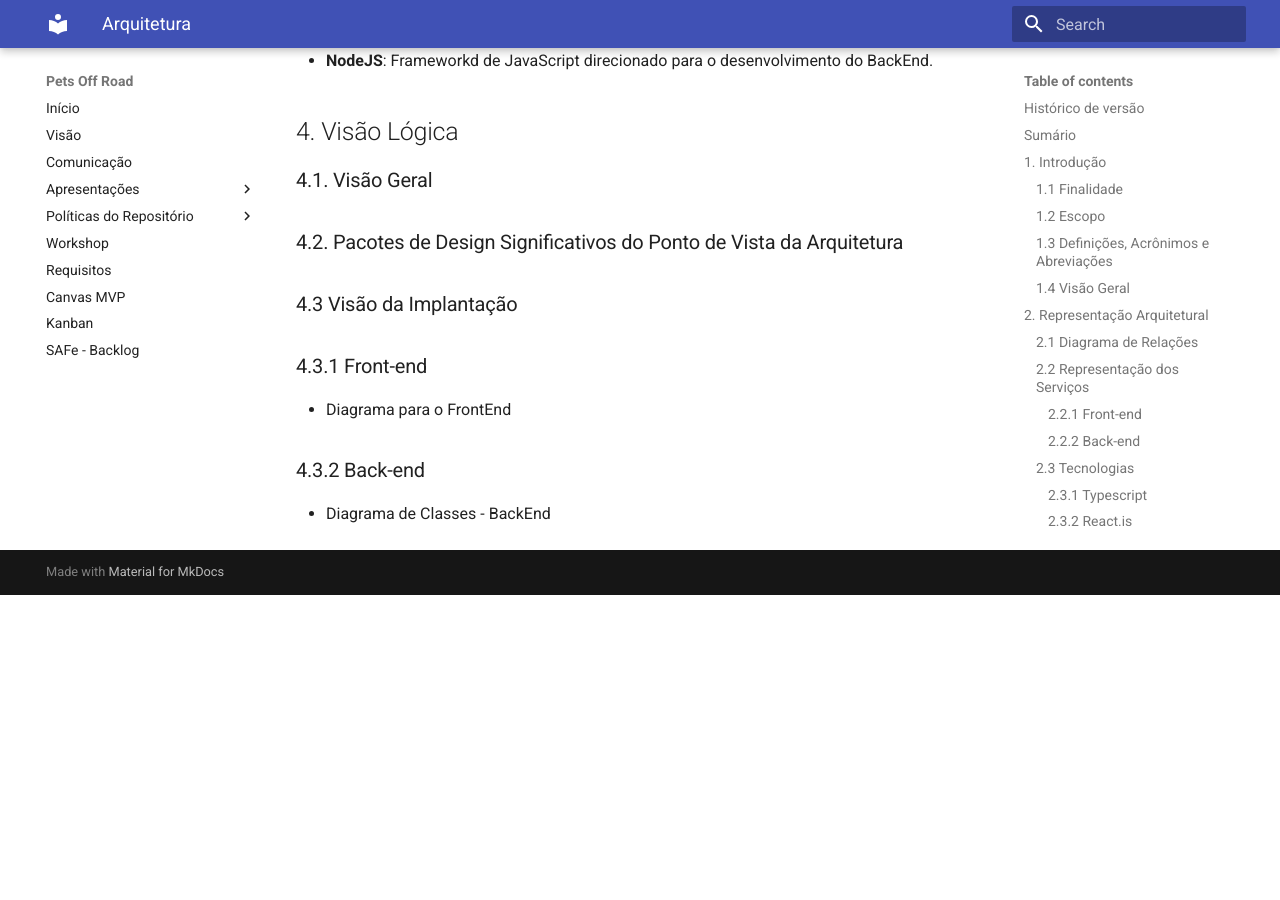
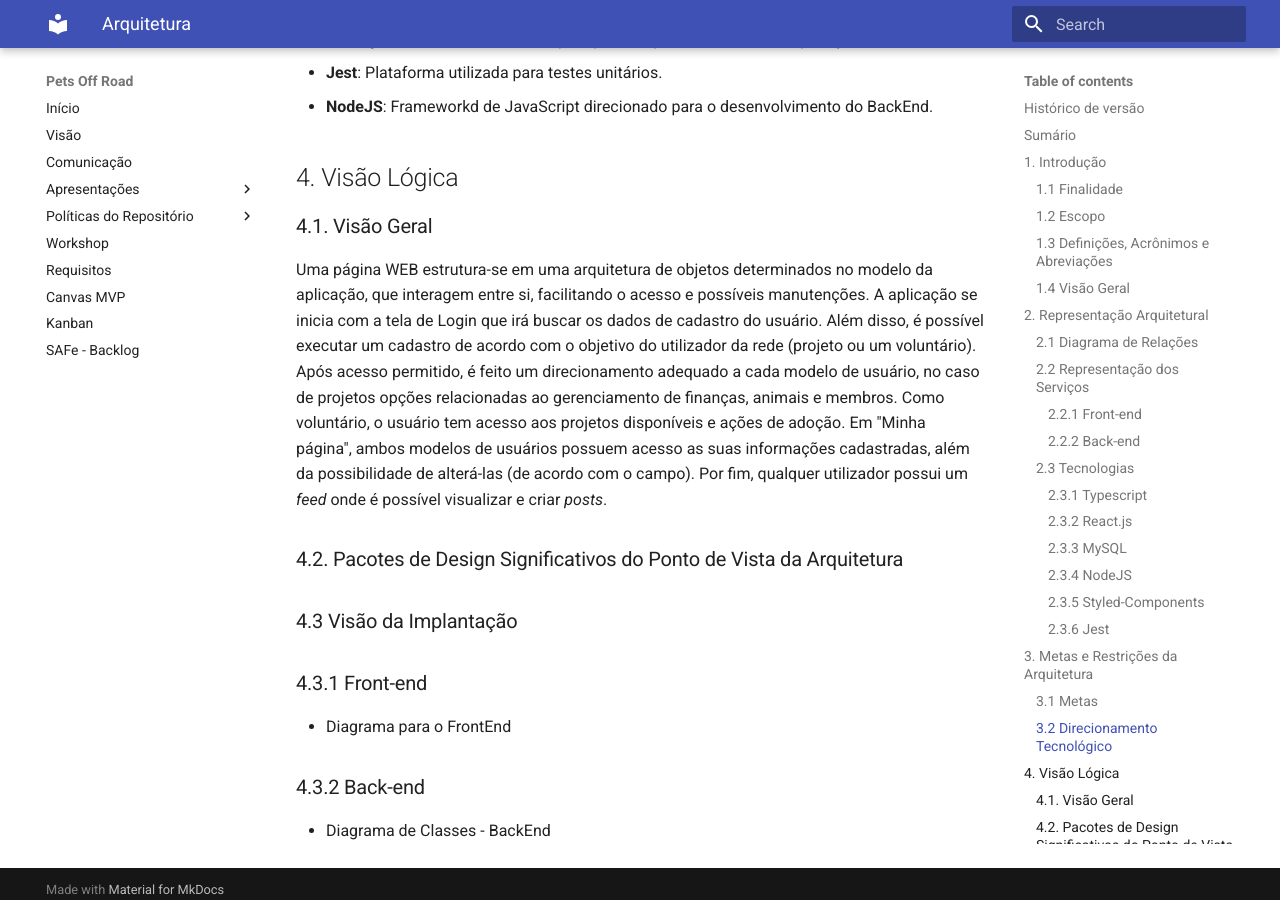
Before and after one commit to mdsreq-fga-unb/2022.1-pets-off-road, an MkDocs documentation site: the page built from docs/produto/arquitetura/Arquitetura.md, in a window 1280 px wide and 900 px high, scrolled down 5366 px. Built offline with MkDocs 1.6.1 and Material for MkDocs 9.7.7, drawn with Linux system fonts in a browser that asks for light colours; before the commit the page ends 5961 px from its top, so only the background shows below that; some of the changed text lies outside the part shown.

Commit message:
Adição parcial de visão lógica.
Co-authored-by: Jose Filipi <filipiffunb@gmail.com>

```diff
--- a/docs/produto/arquitetura/Arquitetura.md
+++ b/docs/produto/arquitetura/Arquitetura.md
@@ -3,8 +3,9 @@
 | Data       | Versão | Modificação                                                                                                  | Autor                                                                                                                                                                                   |
 | :--------- | :----- | :----------------------------------------------------------------------------------------------------------- | :-------------------------------------------------------------------------------------------------------------------------------------------------------------------------------------- |
 | 06/08/2022 | 0.1    | Abertura do documento de arquitetura                                                               | [@ShaineOliveira](https://github.com/ShaineOliveira)
-| 10/08/2022 | 0.2    | Novas adições no documento                                                               | [@ShaineOliveira](https://github.com/ShaineOliveira) e [@JoseFilipi](https://github.com/JoseFilipi),
+| 10/08/2022 | 0.2    | Novas adições no documento                                                               | [@ShaineOliveira](https://github.com/ShaineOliveira) e [@JoseFilipi](https://github.com/JoseFilipi)
 | 12/08/2022 | 0.3    | Adição de metas                                                                | [@ShaineOliveira](https://github.com/ShaineOliveira) e [@JoseFilipi](https://github.com/JoseFilipi)
+| 13/08/2022 | 0.4    | Adição parcial de visão lógica                                                                | [@ShaineOliveira](https://github.com/ShaineOliveira) e [@JoseFilipi](https://github.com/JoseFilipi)
 
 
 ## Sumário
@@ -170,6 +171,7 @@
 ## 4. Visão Lógica
 
 ### 4.1. Visão Geral
+Uma página WEB estrutura-se em uma arquitetura de objetos determinados no modelo da aplicação, que interagem entre si, facilitando o acesso e possíveis manutenções. A aplicação se inicia com a tela de Login que irá buscar os dados de cadastro do usuário. Além disso, é possível executar um cadastro de acordo com o objetivo do utilizador da rede (projeto ou um voluntário). Após acesso permitido, é feito um direcionamento adequado a cada modelo de usuário, no caso de projetos opções relacionadas ao gerenciamento de finanças, animais e membros. Como voluntário, o usuário tem acesso aos projetos disponíveis e ações de adoção. Em "Minha página", ambos modelos de usuários possuem acesso as suas informações cadastradas, além da possibilidade de alterá-las (de acordo com o campo). Por fim, qualquer utilizador possui um *feed* onde é possível visualizar e criar *posts*.
 
 
 ### 4.2. Pacotes de Design Significativos do Ponto de Vista da Arquitetura
```
